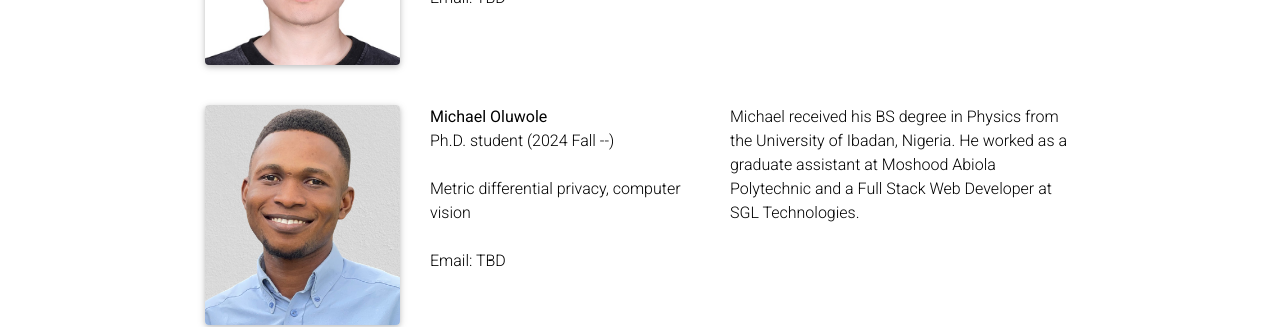
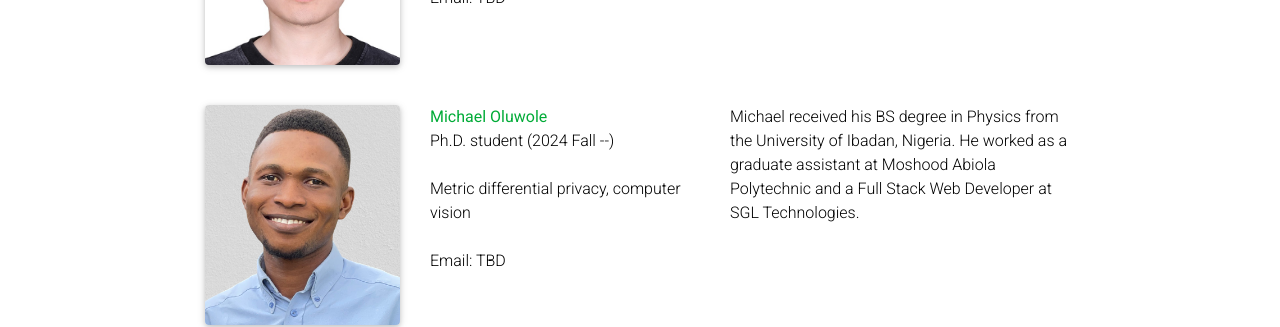
Before and after one commit to chenxiunt/chenxiunt.github.io, a Jekyll site: the page built from _pages/people.md, in a window 1280 px wide and 900 px high, scrolled down 1175 px. Shown: the part 150-477 px from the top of the window. Built offline with Jekyll 4.4.1, drawn with Linux system fonts in a browser that asks for light colours; comment, search, counter and statistics services are not loaded; a style sheet for code colours, icons or effects is not loaded.

Commit message:
Update people.md

```diff
--- a/_pages/people.md
+++ b/_pages/people.md
@@ -88,7 +88,8 @@ I am fortunate to work with several bright students:
         <img class="img-fluid rounded z-depth-1" src="{{ '/assets/img/people/Oluwole.jpg' | relative_url }}" alt="" title="Ruiyao Liu"/>
     </div>
     <div class="col-sm-4">
-        <b>Michael Oluwole</b> <br>
+        <b><a href="[https://scholar.google.com/citations?user=Luc18E4AAAAJ&hl=en](https://michaeloluwole.com/)">Michael Oluwole</a>
+        </b> <br>
         Ph.D. student (2024 Fall --) <br><br>
         Metric differential privacy, computer vision <br><br>
         Email: TBD <br>
```
